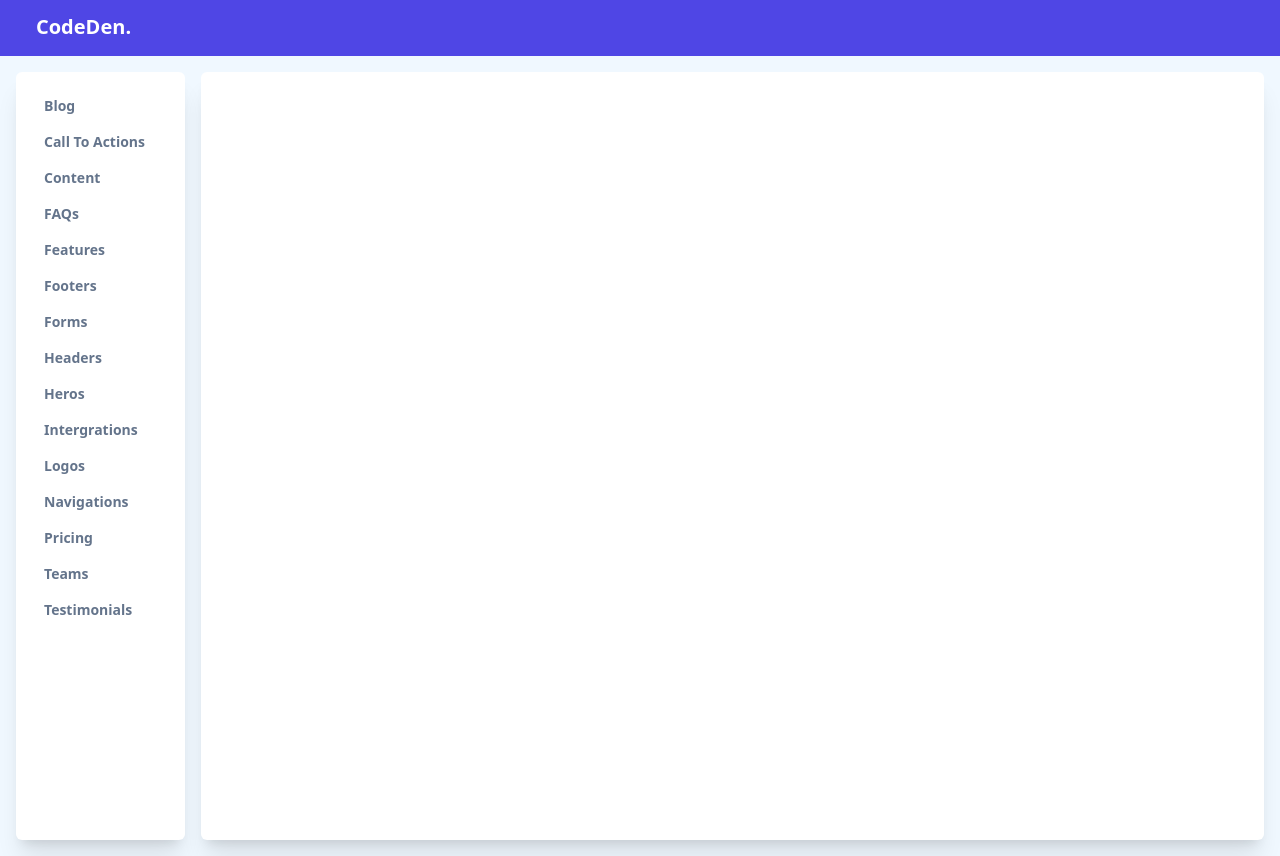
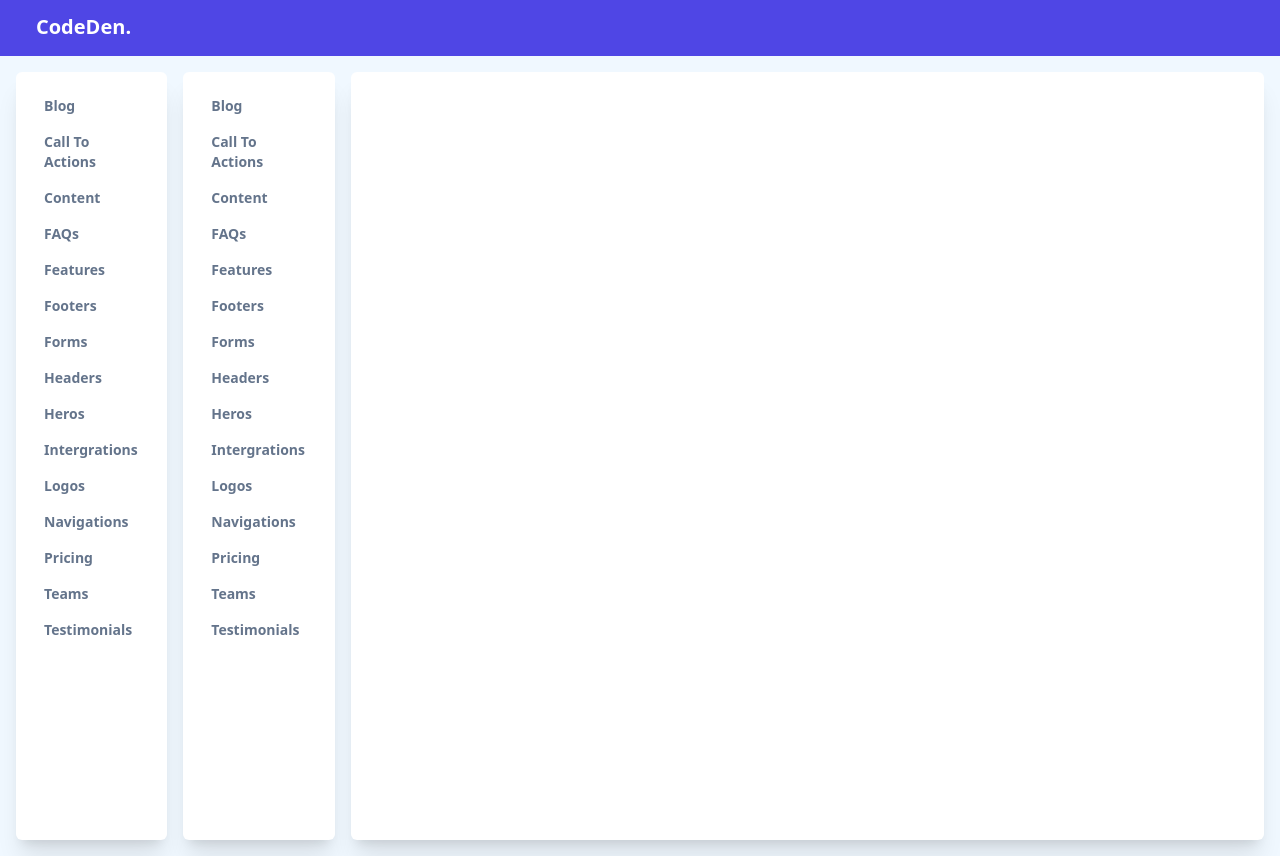
Before and after one commit to kromate/Codeden, a Vue app: page /stage in a window 1280 px wide. Built offline with nearby package versions, Linux system fonts and the light colour scheme.

Commit message:
--- Auto-Git Commit ---

```diff
--- a/src/components/stage/SideMenu.vue
+++ b/src/components/stage/SideMenu.vue
@@ -1,4 +1,11 @@
 <template>
+	<div class="w-48 h-full card flex flex-col items-start py-5 px-5 gap-2">
+		<span
+			class="self-start text-sm inline-block text-slate-500 px-2 py-1  rounded-md cursor-pointer font-bold hover:bg-slate-200 w-full"
+			v-for="n in Block" :key="n"
+			@mouseover="test"
+		>{{n}}</span>
+	</div>
 	<div class="w-48 h-full card flex flex-col items-start py-5 px-5 gap-2">
 		<span
 			class="self-start text-sm inline-block text-slate-500 px-2 py-1  rounded-md cursor-pointer font-bold hover:bg-slate-200 w-full"
```
